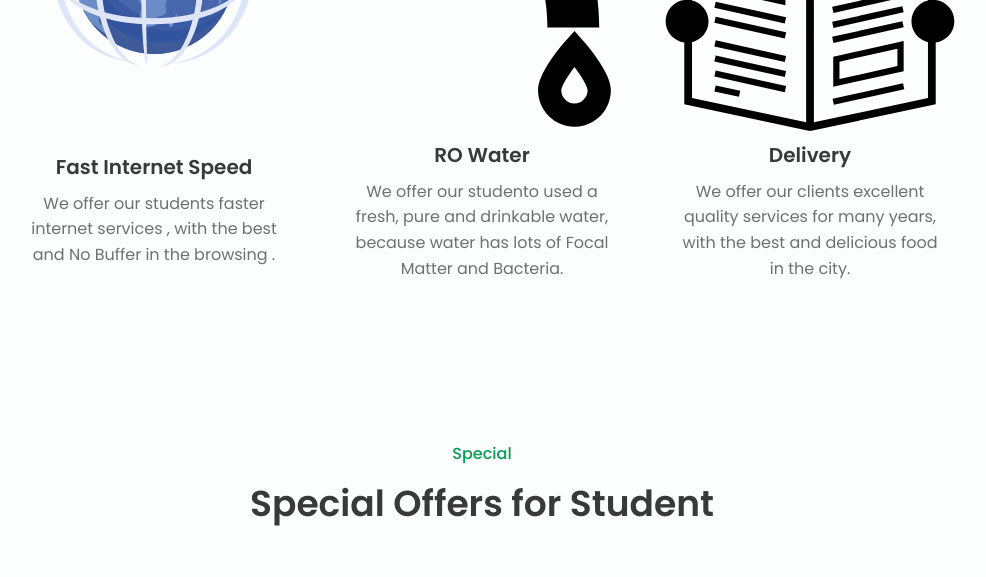
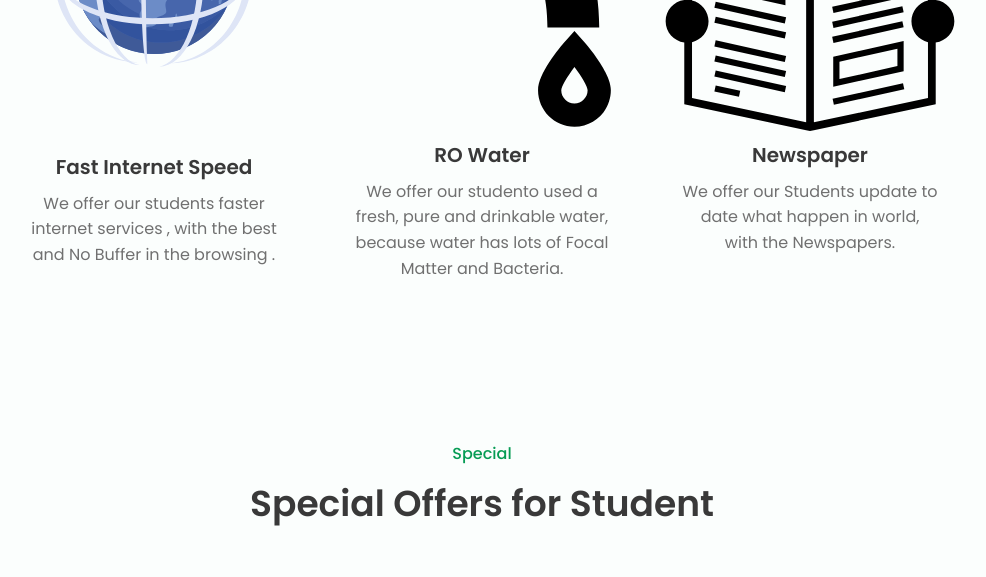
Before and after one commit to Mrsiefie/ambedkarlibrary.github.io, a plain HTML site: page index.html in a window 1280 px wide. Shown: the part 1620-2197 px from the top of the page, without its empty margins (158-1144 px from the left). Drawn offline with nearby package versions, Linux system fonts and the light colour scheme.

Commit message:
Update index.html
Some change

```diff
--- a/index.html
+++ b/index.html
@@ -92,8 +92,8 @@
                     <div class="services__content">
                         <img src="./assets/img/newspaper-7-svgrepo-com.svg" alt="">
 
-                        <h3 class="services__title">Delivery</h3>
-                        <p class="services__description">We offer our clients excellent quality services for many years, with the best and delicious food in the city.</p>
+                        <h3 class="services__title">Newspaper</h3>
+                        <p class="services__description">We offer our Students update to date what happen in world, with the Newspapers.</p>
                     </div>
                 </div>
             </section>
```
